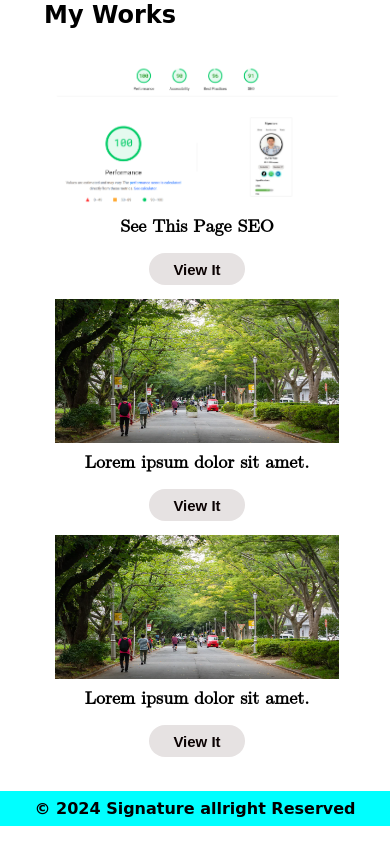
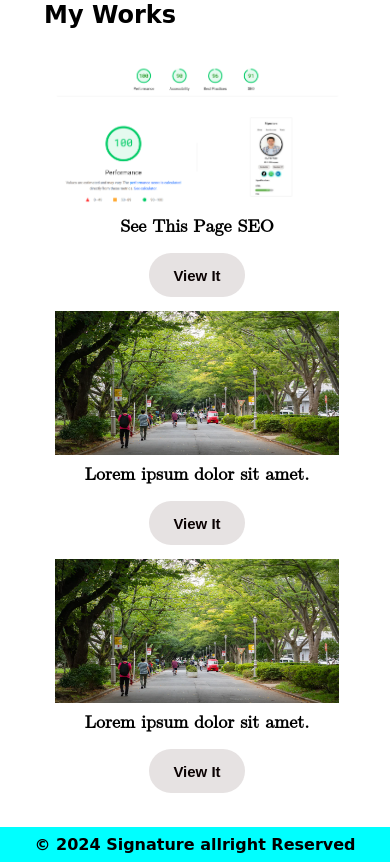
Before and after one commit to Geetesh3/Signature-Site, a PHP site: page / in a window 390 px wide. Shown: the part 991-1853 px from the top of the page. Before the commit the page ends 1817 px from the top, so only its background shows below. Run offline with PHP 8.4, Linux system fonts and the light colour scheme.

Commit message:
Add files via upload

```diff
--- a/style.css
+++ b/style.css
@@ -336,7 +336,7 @@
     margin: 8px 8px 14px 8px;
     padding: 0px;
     width: 5rem;
-    height: 2rem;
+    height: 44px;
     border: none;
     outline: none;
     color: #0b0202;
@@ -373,7 +373,7 @@
         margin: 8px 8px 14px 8px;
         padding: 0px;
         width: 5rem;
-        height: 2rem;
+        height: 44px;
         border: none;
         outline: none;
         color: #0b0202;
@@ -399,8 +399,8 @@
     .w-btn {
         margin: 8px 8px 14px 8px;
         padding: 0px;
-        width: 4rem;
-        height: 2rem;
+        width: 5rem;
+        height: 44px;
         border: none;
         outline: none;
         color: #0b0202;
@@ -431,8 +431,8 @@
     .w-btn {
         margin: 8px 8px 14px 8px;
         padding: 0px;
-        width: 4rem;
-        height: 2rem;
+        width: 5rem;
+        height: 44px;
         border: none;
         outline: none;
         color: #0b0202;
@@ -492,7 +492,7 @@
         margin: 8px 8px 14px 8px;
         padding: 0px;
         width: 6rem;
-        height: 2rem;
+        height: 44px;
         border: none;
         outline: none;
         color: #0b0202;
@@ -535,7 +535,7 @@
         margin: 8px 8px 14px 8px;
         padding: 0px;
         width: 6rem;
-        height: 2rem;
+        height: 44px;
         border: none;
         outline: none;
         color: #0b0202;
```
